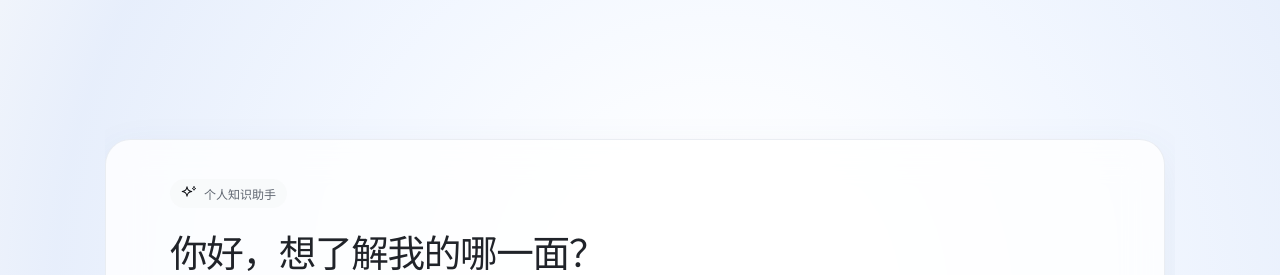
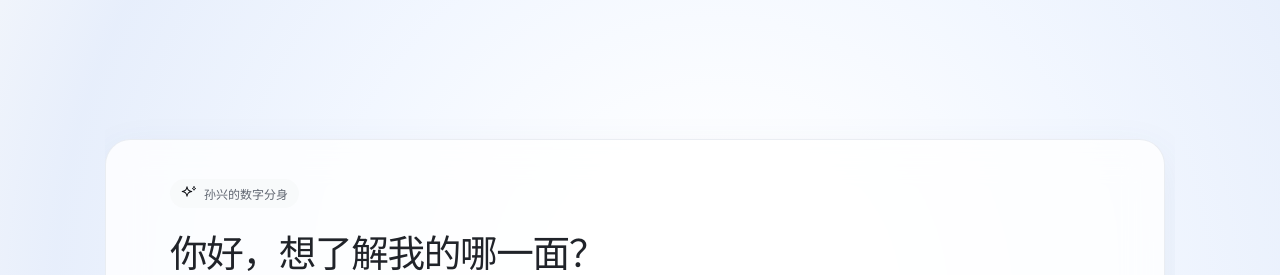
Before and after one commit to sunsxxxx/AskMyProfile, a Vue app in the folder frontend/: page / in a window 1280 px wide. Shown: the top 275 px of the page. Built offline with nearby package versions, Linux system fonts and the light colour scheme.

Commit message:
界面文字修改

```diff
--- a/frontend/src/App.vue
+++ b/frontend/src/App.vue
@@ -61,7 +61,7 @@ function resetConversation() {
         <div v-if="messages.length === 0" class="welcome-card">
           <div class="welcome__eyebrow">
             <span class="spark-image spark-image--eyebrow" aria-hidden="true"><img src="/spark-mark.svg" alt="" /></span>
-            <span>个人知识助手</span>
+            <span>孙兴的数字分身</span>
           </div>
           <h1>你好，想了解我的哪一面？</h1>
           <p>这是一个基于真实项目经历与技术资料构建的 AI 助手。你可以询问我的技术栈、项目经历、实习经历或 GitHub 项目。</p>
@@ -101,7 +101,7 @@ function resetConversation() {
           <span v-if="messages.length === 0" class="composer-spark" aria-hidden="true">
             <span class="spark-image"><img src="/spark-mark.svg" alt="" /></span>
           </span>
-          <textarea ref="inputArea" v-model="input" maxlength="2000" rows="1" :disabled="isStreaming" aria-label="向个人知识助手提问" placeholder="询问项目、经历或技术栈…" @keydown="onKeydown"></textarea>
+          <textarea ref="inputArea" v-model="input" maxlength="2000" rows="1" :disabled="isStreaming" aria-label="向孙兴的数字分身提问" placeholder="询问项目、经历或技术栈…" @keydown="onKeydown"></textarea>
           <button v-if="isStreaming" class="send-button stop-button" type="button" aria-label="停止生成" @click="stop"><span></span></button>
           <button v-else class="send-button" type="button" :disabled="!canSend" aria-label="发送" @click="submit()"><svg viewBox="0 0 24 24" aria-hidden="true"><path d="M12 19V5M7 10l5-5 5 5" /></svg></button>
         </div>
```
